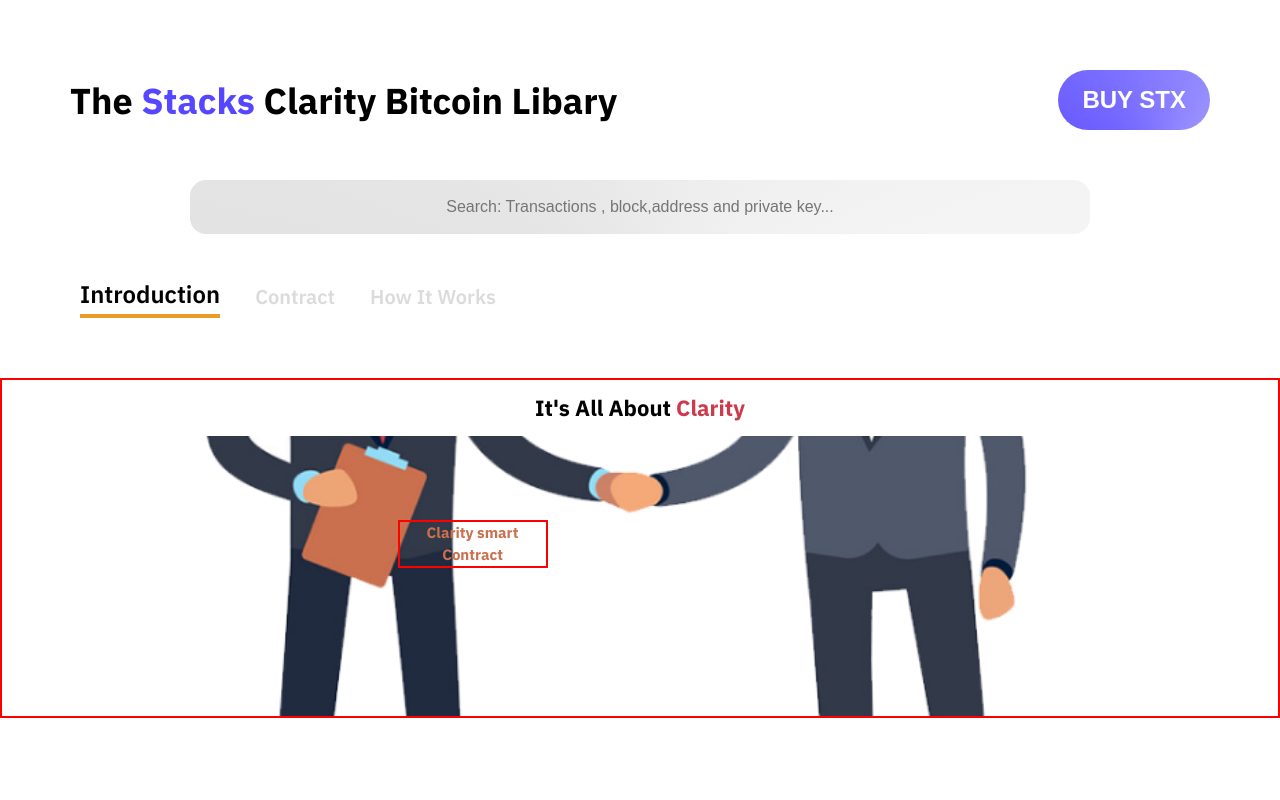
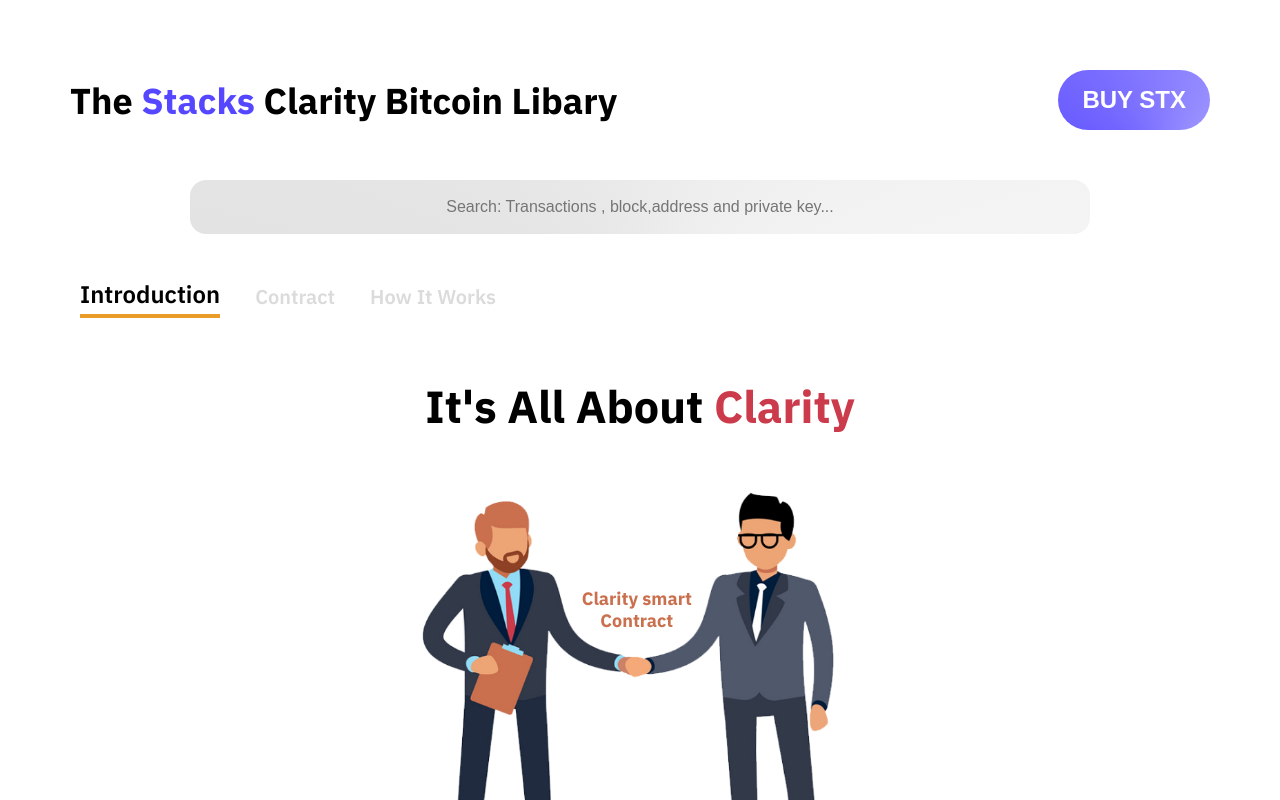
Before and after one commit to tonayam/stacks-clarity-library, a React (Create React App) app: page /contract in a window 1280 px wide. Shown: the top 800 px of the page. Built offline with nearby package versions, Linux system fonts and the light colour scheme.

Commit message:
Contract Page update

```diff
--- a/src/pages/contract/_contract.scss
+++ b/src/pages/contract/_contract.scss
@@ -1,6 +1,4 @@
 .contract {
-    border: 2px solid red;
-
     .title {
         font-weight: 700;
         font-size: 22px;
@@ -15,19 +13,18 @@
 
     .clarity-smart-contract {
         position: relative;
-        height: 280px;
+        height: 300px;
 
         h5 {
             font-weight: 700;
-            font-size: 15px;
+            font-size: 14px;
             line-height: 22px;
             text-align: center;
             color: #CA704E;
             position: absolute;
-            width: 150px;
-            left: 31%;
-            top: 30%;
-            border: 2px solid red;
+            width: 130px;
+            left: 33%;
+            top: 20%;
         }
     }
 }
@@ -38,9 +35,9 @@
         .clarity-smart-contract {
             h5 {
                 font-size: 10px;
-                width: 107px;
+                width: 100px;
                 left: 33%;
-                top: 55px;
+                top: 80px;
                 line-height: 16px;
             }
         }
@@ -55,22 +52,63 @@
 
         .clarity-smart-contract {
             height: 400px;
-            border: 2px solid red;
 
             h5 {
-                font-size: 15px;
-                width: 150px;
-                left: 29%;
+                font-size: 13px;
+                width: 120px;
+                left: 33%;
                 top: 30%;
             }
         }
     }
 }
 
-@include for-tablet-potrait-up {}
+@include for-tablet-potrait-up {
+    .contract {
+        .title {
+            font-size: 22px;
+            line-height: 56px;
+        }
+
+        .clarity-smart-contract {
+            height: 550px;
+
+            h5 {
+                font-size: 18px;
+                width: 160px;
+                left: 38.5%;
+                top: 26%;
+            }
+        }
+    }
+}
 
 @include for-tablet-landscape-up {}
 
-@include for-desktop-up {}
+@include for-desktop-up {
+    .contract {
+        .title {
+            font-size: 45px;
+            line-height: 56px;
+        }
+
+        .clarity-smart-contract {
+            height: 550px;
+            @include flex(center, center, row);
+
+            img {
+                width: 50%;
+                margin: auto;
+            }
+
+            h5 {
+                font-size: 18px;
+                width: 160px;
+                left: 43.5%;
+                top: 28%;
+            }
+        }
+    }
+}
 
 @include for-big-desktop-up {}
```
